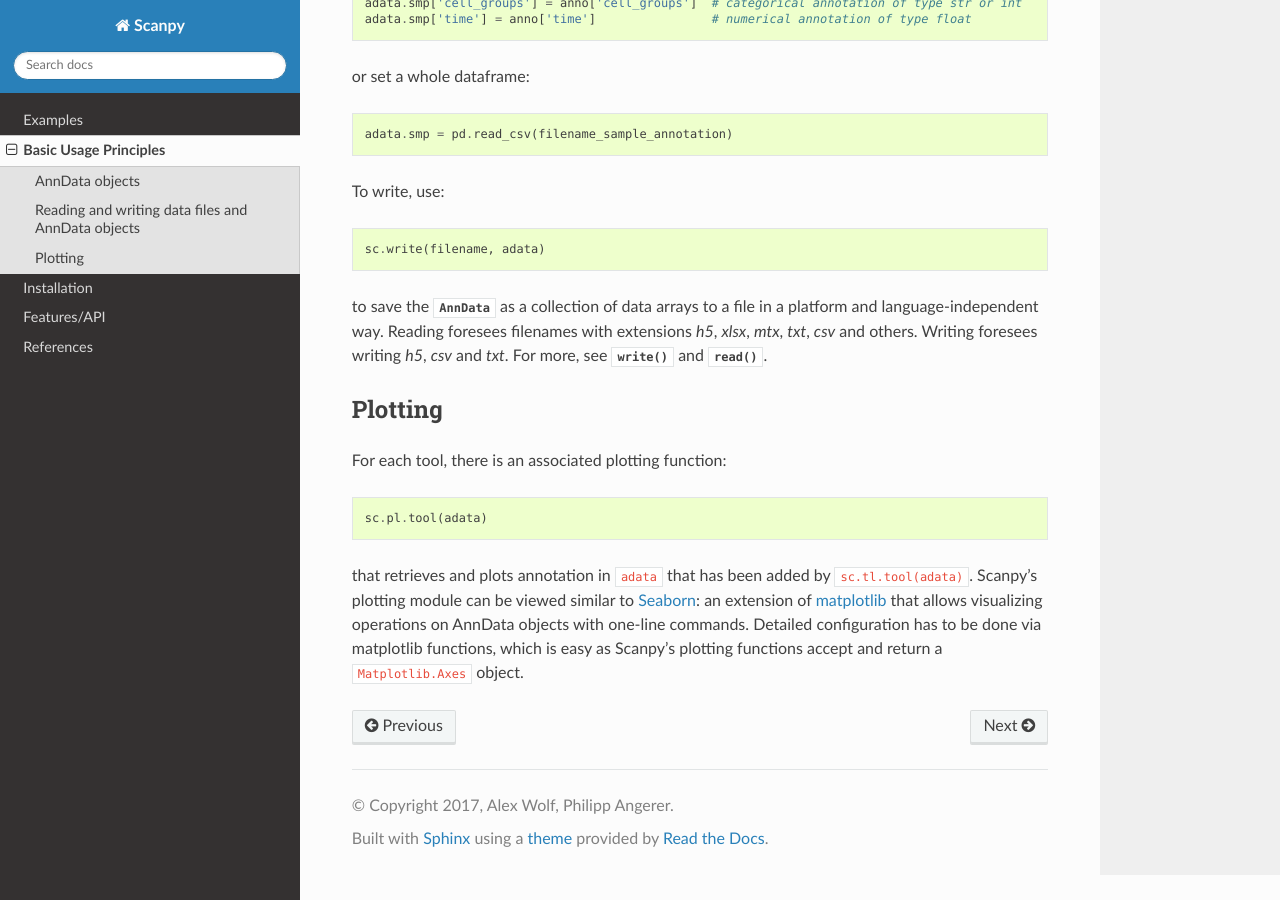
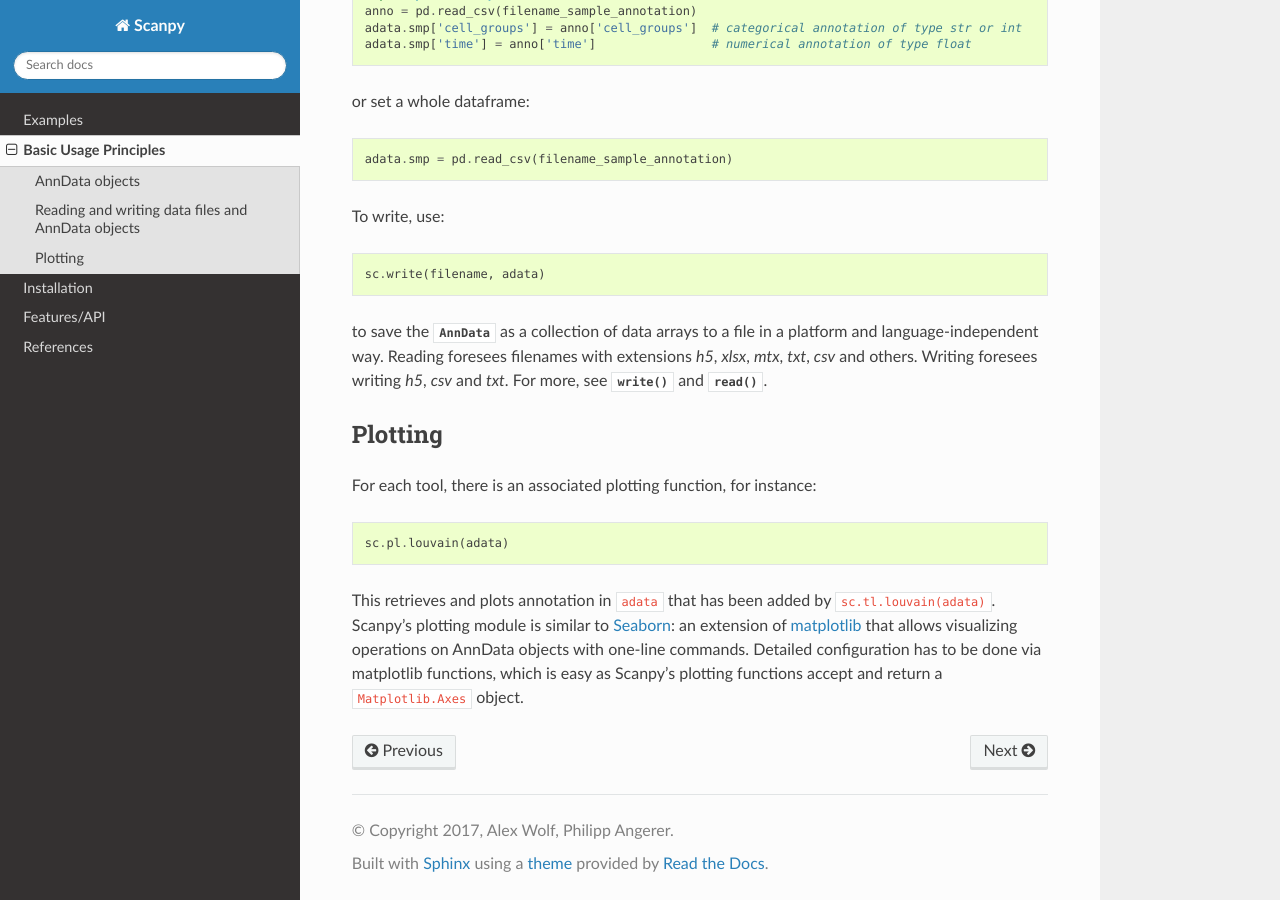
Before and after one commit to scverse/scanpy, a Sphinx documentation site: the page built from docs/basic_usage.rst, in a window 1280 px wide and 900 px high, scrolled down 1354 px. Built offline with Sphinx 7.4.7 and the Read the Docs theme 2.0.0, drawn with Linux system fonts in a browser that asks for light colours; the version number could not be read and is left out; some of the changed text lies outside the part shown.

Commit message:
prettified docs

```diff
--- a/docs/basic_usage.rst
+++ b/docs/basic_usage.rst
@@ -62,11 +62,11 @@ to save the :class:`~scanpy.api.AnnData` as a collection of data arrays to a fil
 Plotting
 ^^^^^^^^
 
-For each tool, there is an associated plotting function::
+For each tool, there is an associated plotting function, for instance::
 
-    sc.pl.tool(adata)
+    sc.pl.louvain(adata)
 
-that retrieves and plots annotation in ``adata`` that has been added by ``sc.tl.tool(adata)``. Scanpy's plotting module can be viewed similar to Seaborn_: an extension of matplotlib_ that allows visualizing operations on AnnData objects with one-line commands. Detailed configuration has to be done via matplotlib functions, which is easy as Scanpy's plotting functions accept and return a ``Matplotlib.Axes`` object.
+This retrieves and plots annotation in ``adata`` that has been added by ``sc.tl.louvain(adata)``. Scanpy's plotting module is similar to Seaborn_: an extension of matplotlib_ that allows visualizing operations on AnnData objects with one-line commands. Detailed configuration has to be done via matplotlib functions, which is easy as Scanpy's plotting functions accept and return a ``Matplotlib.Axes`` object.
 
 .. _Seaborn: http://seaborn.pydata.org/
 .. _matplotlib: http://matplotlib.org/
```
Also changed, not shown: other parts of docs/basic_usage.rst (+1 -1 lines), 2 other files.
